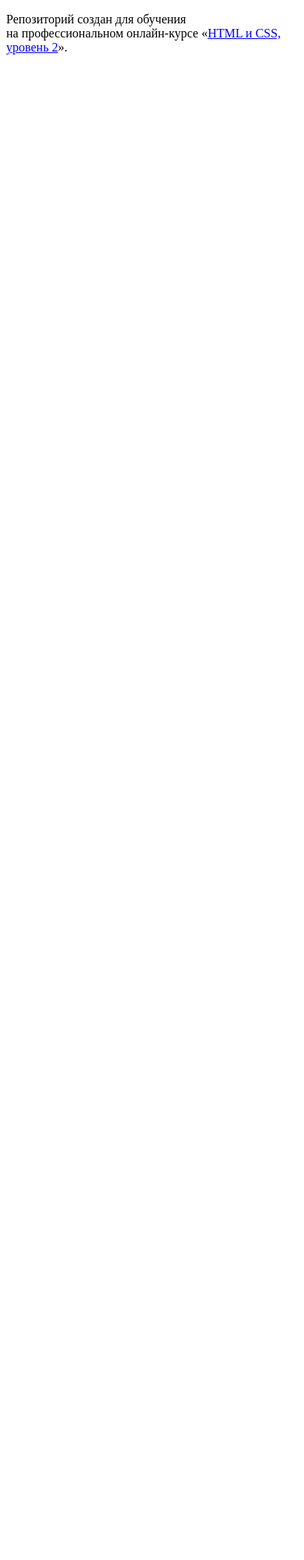
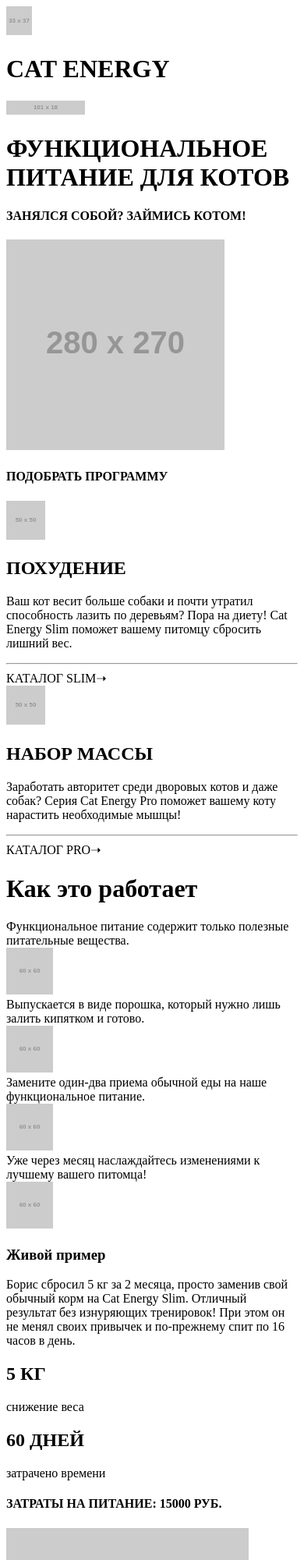
Before and after one commit to gerbera13/cat-energy, a website: page source/index.html in a window 390 px wide. Shown: the top 2000 px of the page at 78% size. Before the commit the page ends 844 px from the top, so only its background shows below. Drawn offline with Linux system fonts and the light colour scheme; placeholder pictures from the web are drawn by us.

Commit message:
сделала верстку index.html

```diff
--- a/source/index.html
+++ b/source/index.html
@@ -5,8 +5,143 @@
   <title>HTML Academy: Кэт энерджи</title>
 </head>
 <body>
+<div class="header">
+  <span class="header__logo">
+    <img src="https://via.placeholder.com/33x37">
+  </span>
+  <span class="header__title"><h1>CAT ENERGY</h1>
+    <img src="https://via.placeholder.com/101x18">
+  </span>
+  <span class="header__burger">
+    <div class="header__burger-line"></div>
+    <div class="header__burger-line"></div>
+    <div class="header__burger-line"></div>
+  </span>
+</div>
+<div class="PROMO">
+  <div class="PROMO__box">
+    <h1>ФУНКЦИОНАЛЬНОЕ ПИТАНИЕ ДЛЯ КОТОВ</h1>
+    <h4>ЗАНЯЛСЯ СОБОЙ? ЗАЙМИСЬ КОТОМ!</h4>
+  </div>
+  <div class="PROMO__box">
+    <img src="https://via.placeholder.com/280x270">
+  </div>
+  <div class="PROMO__title">
+    <h4>ПОДОБРАТЬ ПРОГРАММУ</h4>
+  </div>
+</div>
+<div class="selection">
+  <div class="selection__box">
+    <div class="selection__cat-slim">
+      <img src="https://via.placeholder.com/50x50">
+    </div>
+    <div><h2>ПОХУДЕНИЕ</h2></div>
+    <p>Ваш кот весит больше собаки и почти утратил способность лазить по деревьям? Пора на диету! Cat Energy Slim поможет вашему питомцу сбросить лишний вес.</p>
+    <hr>
+  </div>
+  <div class="title">КАТАЛОГ SLIM<span>&#10141;</span></div>
+  <div class="selection__box">
+    <div class="selection__cat-pro">
+      <img src="https://via.placeholder.com/50x50">
+    </div>
+    <div><h2>НАБОР МАССЫ</h2></div>
+    <p>Заработать авторитет среди дворовых котов и даже собак? Серия Cat Energy Pro поможет вашему коту нарастить необходимые мышцы!</p>
+    <hr>
+  </div>
+  <div class="title">КАТАЛОГ PRO<span>&#10141;</span></div>
+</div>
+<div class="special">
+  <h1>Как это работает</h1>
+  <div class="special__box">
+    <div class="special__text">
+      Функциональное питание
+        содержит только полезные
+        питательные вещества.</div>
+    <div class="special__icon">
+      <img src="https://via.placeholder.com/60x60">
+    </div>
+  </div>
+  <div class="special__box">
+    <div class="special__text">
+    Выпускается в виде порошка,
+        который нужно лишь залить
+        кипятком и готово.
+    </div>
+    <div class="special__icon">
+      <img src="https://via.placeholder.com/60x60">
+    </div>
+  </div>
+  <div class="special__box">
+    <div class="special__text">
 
-    <p>Репозиторий создан для обучения на профессиональном онлайн‑курсе «<a href="https://htmlacademy.ru/intensive/adaptive">HTML и CSS, уровень 2</a>».</p>
+        Замените один-два приема
+        обычной еды на наше
+        функциональное питание.
 
+    </div>
+    <div class="special__icon">
+      <img src="https://via.placeholder.com/60x60">
+    </div>
+  </div>
+  <div class="special__box">
+    <div class="special__text">
+
+        Уже через месяц наслаждайтесь изменениями к лучшему вашего питомца!
+
+    </div>
+    <div class="special__icon">
+      <img src="https://via.placeholder.com/60x60">
+    </div>
+  </div>
+</div>
+<div class="example">
+  <div class="example__text">
+    <h3>Живой пример</h3>
+  </div>
+  <p>
+    Борис сбросил 5 кг за 2 месяца, просто заменив свой обычный корм на Cat Energy Slim. Отличный результат без изнуряющих тренировок! При этом он не менял своих привычек и
+    по-прежнему спит по 16 часов в день.
+  </p>
+
+  <div class="example__box">
+    <h2>5 КГ</h2>
+    <p>снижение веса</p>
+  </div>
+  <div class="example__box">
+    <h2>60 ДНЕЙ</h2>
+    <p>затрачено времени</p>
+  </div>
+
+<div><h4>ЗАТРАТЫ НА ПИТАНИЕ: 15000 РУБ.</h4></div>
+<div><img src="https://via.placeholder.com/311x232"></div>
+<div>
+  <div>БЫЛО</div>
+  <div><img src="https://via.placeholder.com/84x14"></div>
+  <div>СТАЛО</div>
+</div>
+</div>
+<div class="contacts">
+  <div class="contacts__list">
+    <div>приглашаем
+      к сотрудничеству дилеров!</div>
+    <div>ул. Большая Конюшенная, д. 19/8 Санкт-Петербург</div>
+  </div>
+  <div class="contacts__map">
+    <img src="https://via.placeholder.com/320x362">
+  </div>
+</div>
+<div class="footer">
+  <div class="footer__title">CAT ENERGY</div>
+  <div class="footer__social">
+    <div>vk</div>
+    <div>insta</div>
+    <div>fb</div>
+  </div>
+  <div>
+    <div>HTML Academy</div>
+    <div><img src="https://via.placeholder.com/27x34">icon</div>
+
+  </div>
+</div>
 </body>
 </html>
```
Lines whose indentation alone changed are shown as unchanged.
